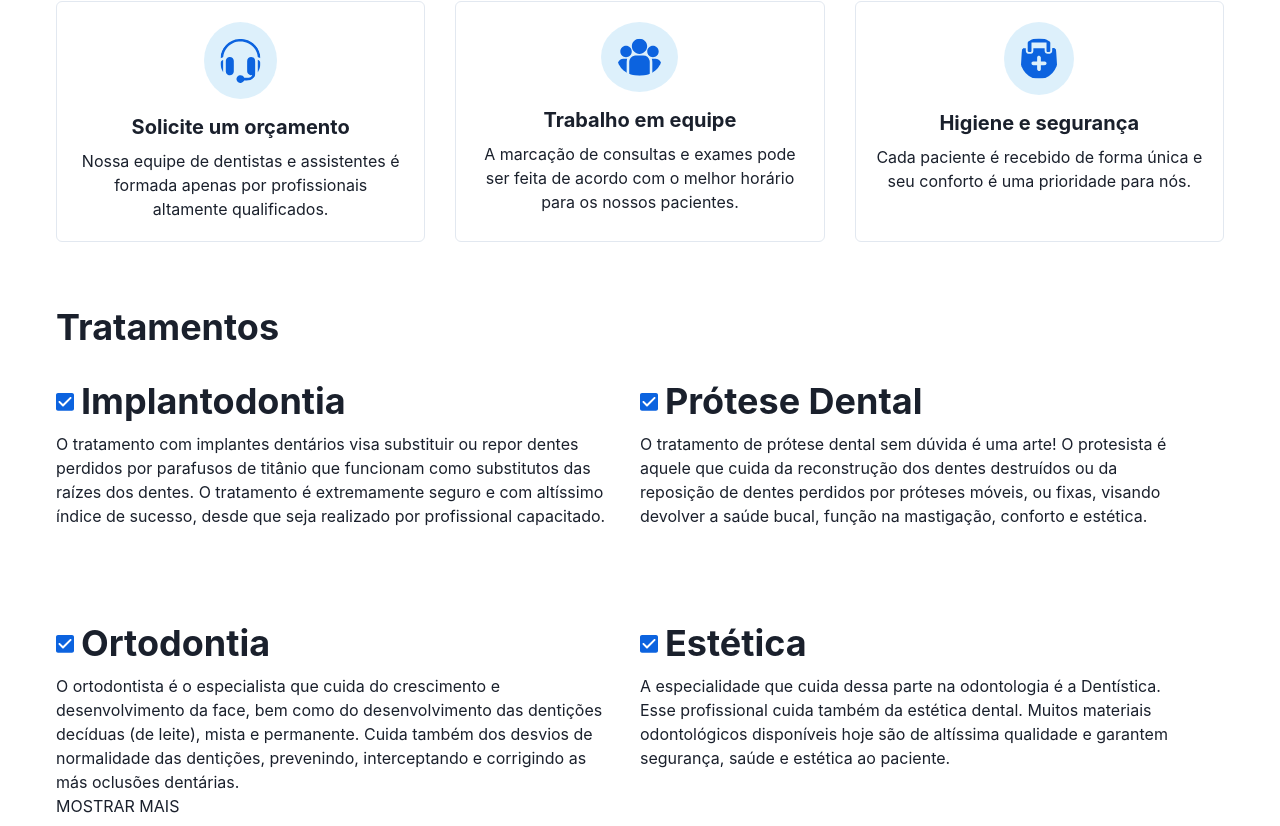
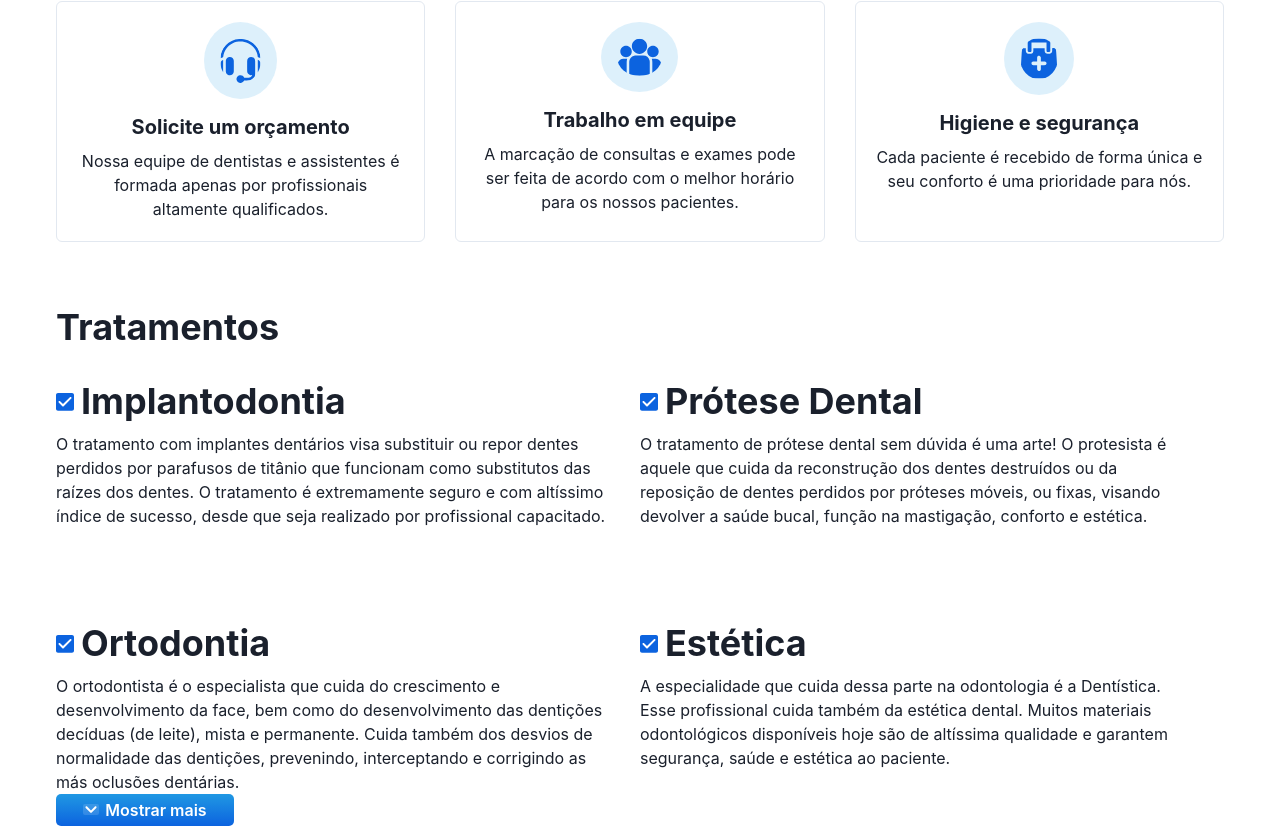
Before and after one commit to PedrodoDivino/odonto_clean, a React (Create React App) app: page / in a window 1280 px wide. Shown: the part 999-1825 px from the top of the page. Built offline with nearby package versions, Linux system fonts and the light colour scheme.

Commit message:
[Pedro] Adicionando botões em tratamentos

```diff
--- a/src/components/pages/Treatments/index.tsx
+++ b/src/components/pages/Treatments/index.tsx
@@ -8,6 +8,8 @@ import {
   Text,
 } from "@chakra-ui/react";
 import { useState } from "react";
+import { ButtonWrapper } from "../../ButtonWrapper/index"
+import  seta_baixo from "../../../assets/images/seta_baixo.svg"
 
 import { arrayTreatments } from "../../../helpers/arrayTreatments";
 export const Treatments = () => {
@@ -37,7 +39,15 @@ export const Treatments = () => {
             state <= 4 ? setState(6) : setState(4);
           }}
         >
-          {state <= 4 ? "MOSTRAR MAIS" : "MOSTRAR MENOS"}
+          {state <= 4 ? < ButtonWrapper
+           imgIcon={seta_baixo}
+            text="Mostrar mais"
+            width={"178px"} />
+           :
+           < ButtonWrapper
+            imgIcon={seta_baixo}
+            text="Mostrar Menos"
+            width={"178px"} />}
         </button>
       }
     </Box>
```
